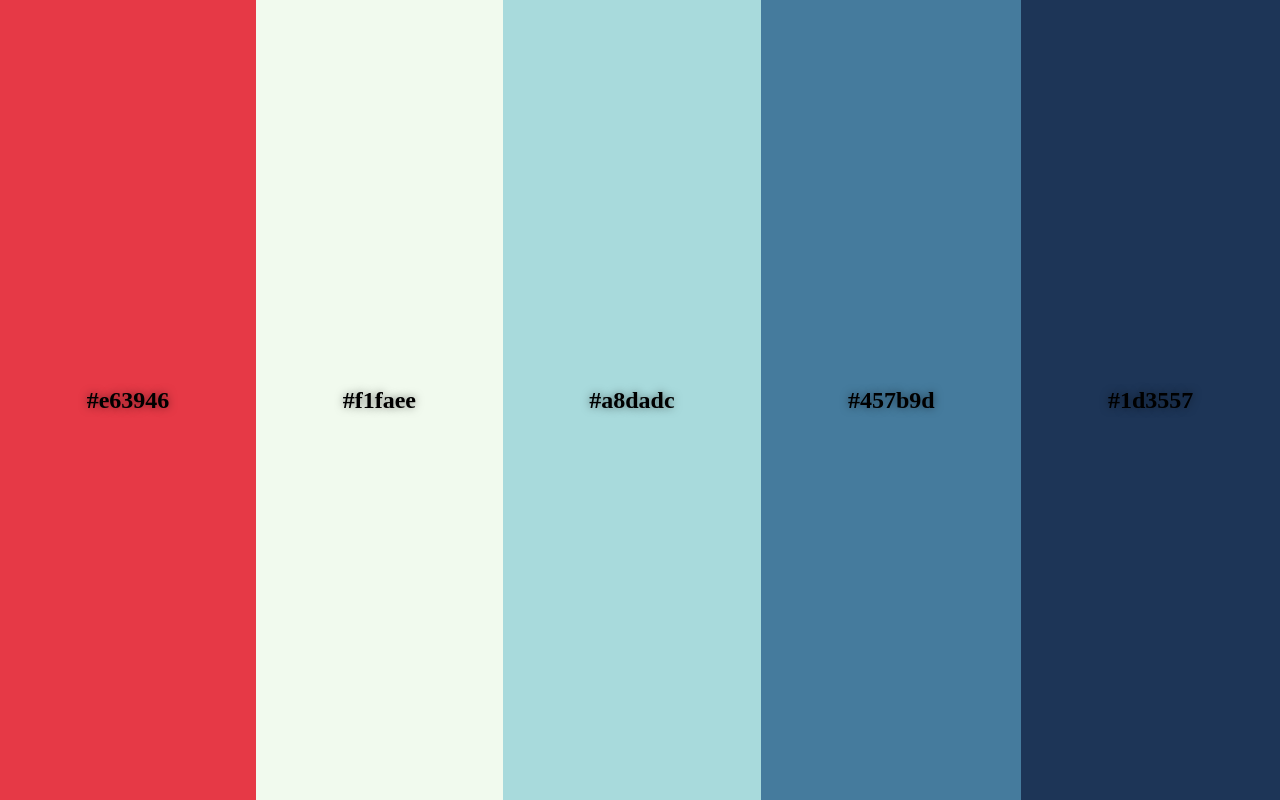
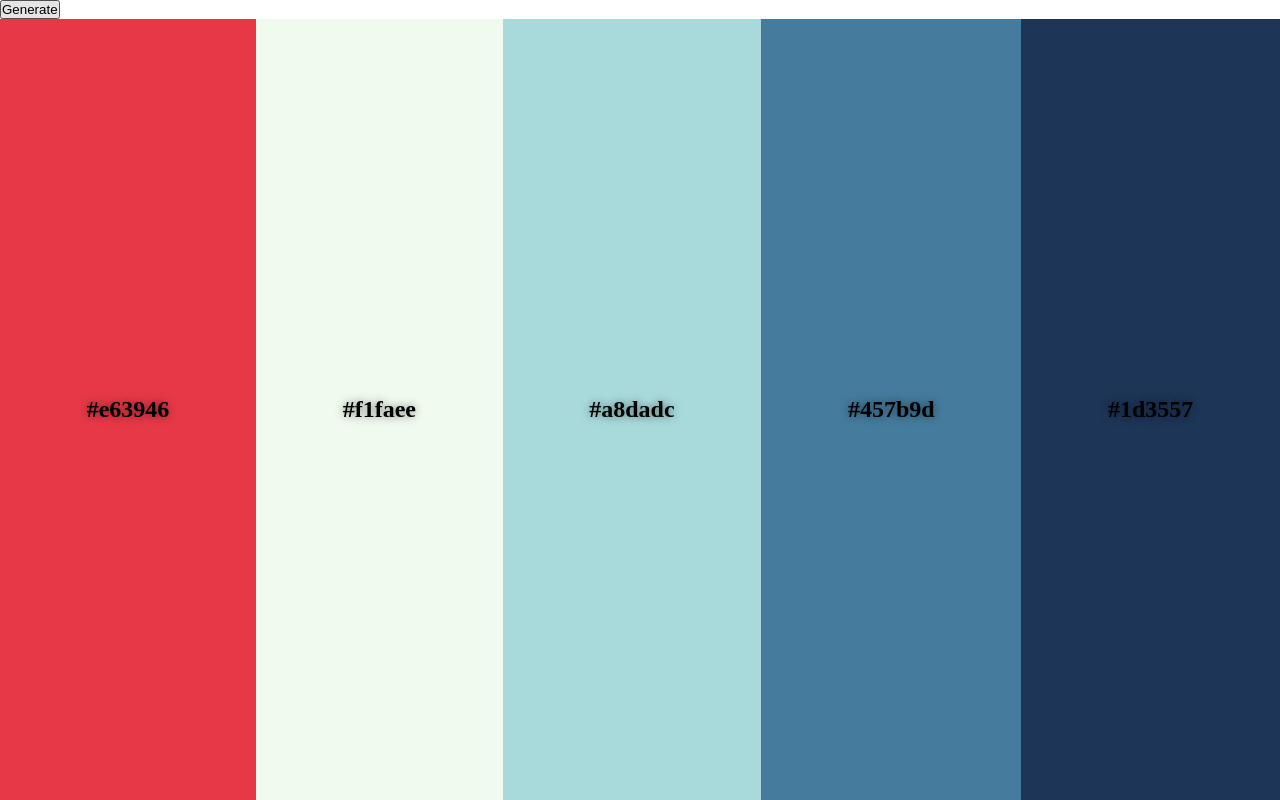
Before and after one commit to BIazeStorm/color-palette-generator, a React (Vite) app: page / in a window 1280 px wide. Built offline with nearby package versions, Linux system fonts and the light colour scheme.

Commit message:
feat: create Controls component with generate button

```diff
--- a/src/App.jsx
+++ b/src/App.jsx
@@ -1,5 +1,6 @@
 import React, { useState } from 'react'
 import Palette from './components/Palette'
+import Controls from './components/Controls';
 import './App.css'
 
 function App() {
@@ -14,6 +15,7 @@ function App() {
 
   return (
     <div className="App">
+      <Controls />
       <Palette colors={colors} />
     </div>
   );
--- /dev/null
+++ b/src/components/Controls.jsx
@@ -0,0 +1,11 @@
+import React from "react";
+
+function Controls() {
+    return (
+        <div className="Controls">
+            <button className="Controls__btn">Generate</button>
+        </div>
+    );
+}
+
+export default Controls;
```
